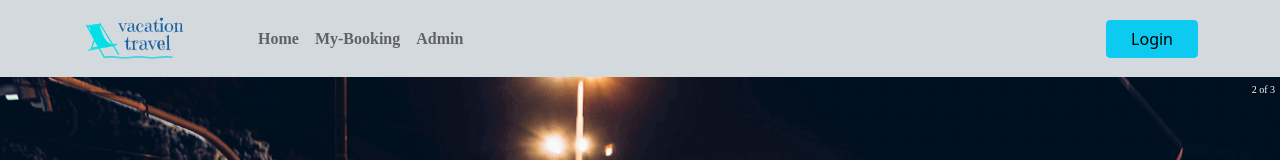
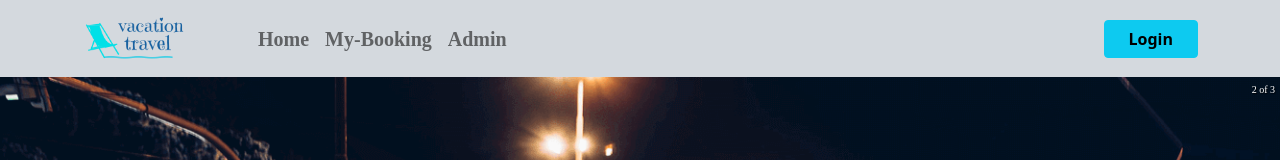
Before and after one commit to Rasedulisllam/vacation-travel-client, a React (Create React App) app: page / in a window 1280 px wide. Shown: the top 160 px of the page. Built offline with nearby package versions, Linux system fonts and the light colour scheme; no server answers; a web font is replaced by a local one.

Commit message:
some bugs

```diff
--- a/src/pages/Header/Header.js
+++ b/src/pages/Header/Header.js
@@ -25,9 +25,9 @@ const Header = () => {
                     style={{ maxHeight: '100px' }}
                     navbarScroll
                 >
-                    <Nav.Link as={Link} to='/home' className='fw-bold'>Home</Nav.Link>
-                    <Nav.Link as={Link} to='/myBooking' className='fw-bold'>My-Booking</Nav.Link>
-                    <Nav.Link as={Link} to='/admin' className='fw-bold'>Admin</Nav.Link>
+                    <Nav.Link as={Link} to='/home' className='fw-bold fs-5'>Home</Nav.Link>
+                    <Nav.Link as={Link} to='/myBooking' className='fw-bold fs-5'>My-Booking</Nav.Link>
+                    <Nav.Link as={Link} to='/admin' className='fw-bold fs-5'>Admin</Nav.Link>
 
                 </Nav>
 
@@ -35,14 +35,14 @@ const Header = () => {
                         user.email?(
 
                             <div>
-                                <span className='text-success fw-bold me-4 '>{user.displayName}</span>
+                                <span className='text-success fw-bold  me-4 '>{user.displayName}</span>
                                 <Button
                                 onClick={logout}
-                                variant="warning px-4"
+                                variant="warning px-4 fw-bold text-white"
                                 >Logout</Button>
                             </div>
                         ):(
-                            <Button variant="info px-4" onClick={handleLogin}>Login</Button>
+                            <Button variant="info px-4 fw-bold" onClick={handleLogin}>Login</Button>
                         )
                     }
                 </Navbar.Collapse>
--- a/src/pages/Home/Package/Package.js
+++ b/src/pages/Home/Package/Package.js
@@ -39,7 +39,7 @@ const Package = (props) => {
 
 
                     <Row className='mt-4'>
-                        <Col xs={8}>
+                        <Col xs={8} lg={8} md={12}>
                             <Card.Text className='fs-5'>
                                 <span className='text-muted'><MdOutlineWatchLater className='me-3 text-danger'/>{days} days</span>
                             </Card.Text>
@@ -55,11 +55,11 @@ const Package = (props) => {
                             </div>
 
                         </Col>
-                        <Col xs={4} className='text-end d-flex align-items-end justify-content-end' >
+                        <Col xs={4} lg={4} md={6}  className='text-end d-flex align-items-end justify-content-end' >
                              <Button
                              onClick={()=>handleBookNow(_id)}
-                             variant='outline-info px-4'
-                             className='mt-auto'
+                             variant='outline-info px-2'
+                             className=' mt-3 text-uppercase d-block'
                              >book now</Button>
                         </Col>
                     </Row>
```
